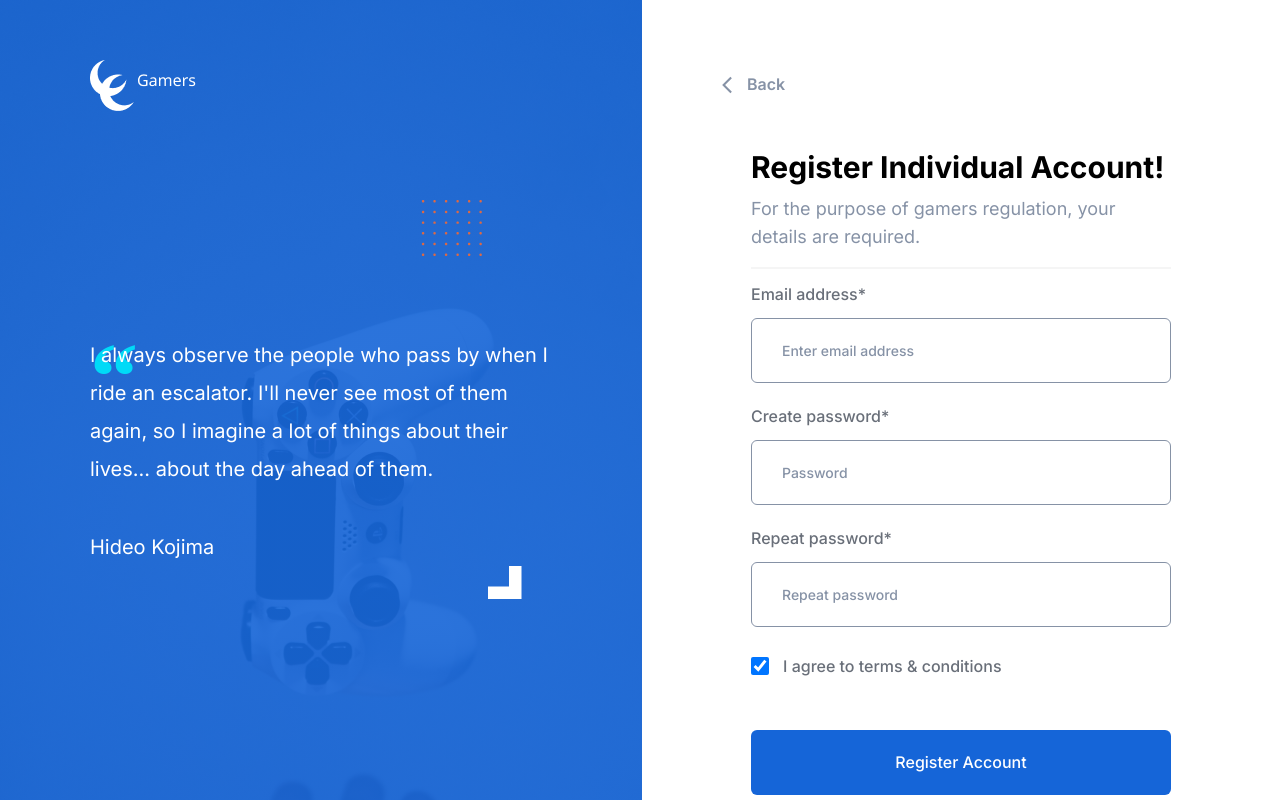
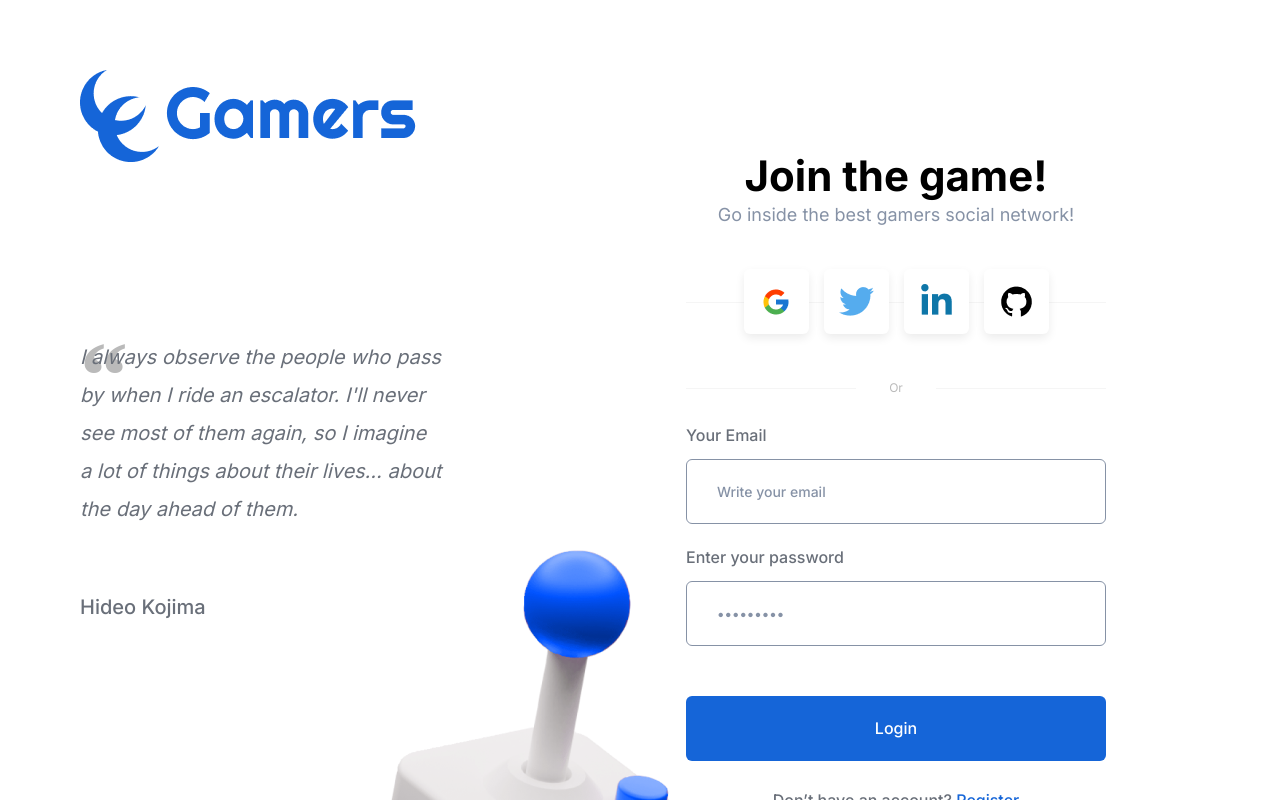
Before and after one commit to Mahmoud-Nwiry/gsg-project-gamer, a React (Create React App) app: page / in a window 1280 px wide. Shown: the top 800 px of the page. Built offline with nearby package versions, Linux system fonts and the light colour scheme; a web font is replaced by a local one.

Commit message:
fix the switch between pages

```diff
--- a/src/App.js
+++ b/src/App.js
@@ -6,7 +6,7 @@ import Signup from './pages/Signup'
 class App extends Component {
 
   state = {
-    page: 'logins'
+    page: 'login'
   };
 
   handelPage = (page) => {
@@ -16,7 +16,7 @@ class App extends Component {
   render() {
     return (
       <div>
-        {this.state.page === 'login' ? <Login changePage={this.handelPage} /> : <Signup changePage={this.handelPage} />}
+        {this.state.page === 'login' ? <Login changePage={this.handelPage} /> : this.state.page === 'signup' ? <Signup changePage={this.handelPage} /> : "Page not found"}
       </div>
     );
   }
```
